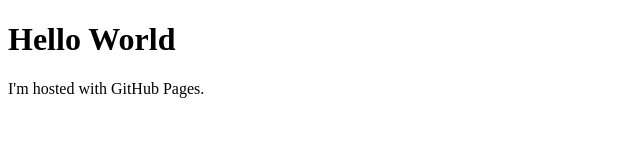
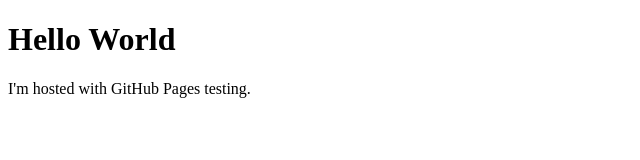
Before and after one commit to derek-a-24/derek-a-24.github.io, a plain HTML site: page index.html in a window 1280 px wide. Shown: the full height of the page, 0-640 px from the left. Drawn offline with Linux system fonts and the light colour scheme.

Commit message:
Update index.html

```diff
--- a/index.html
+++ b/index.html
@@ -2,6 +2,6 @@
 <html>
  <body>
   <h1>Hello World</h1>
-  <p>I'm hosted with GitHub Pages.</p>
+  <p>I'm hosted with GitHub Pages testing.</p>
  </body>
 </html>
```
